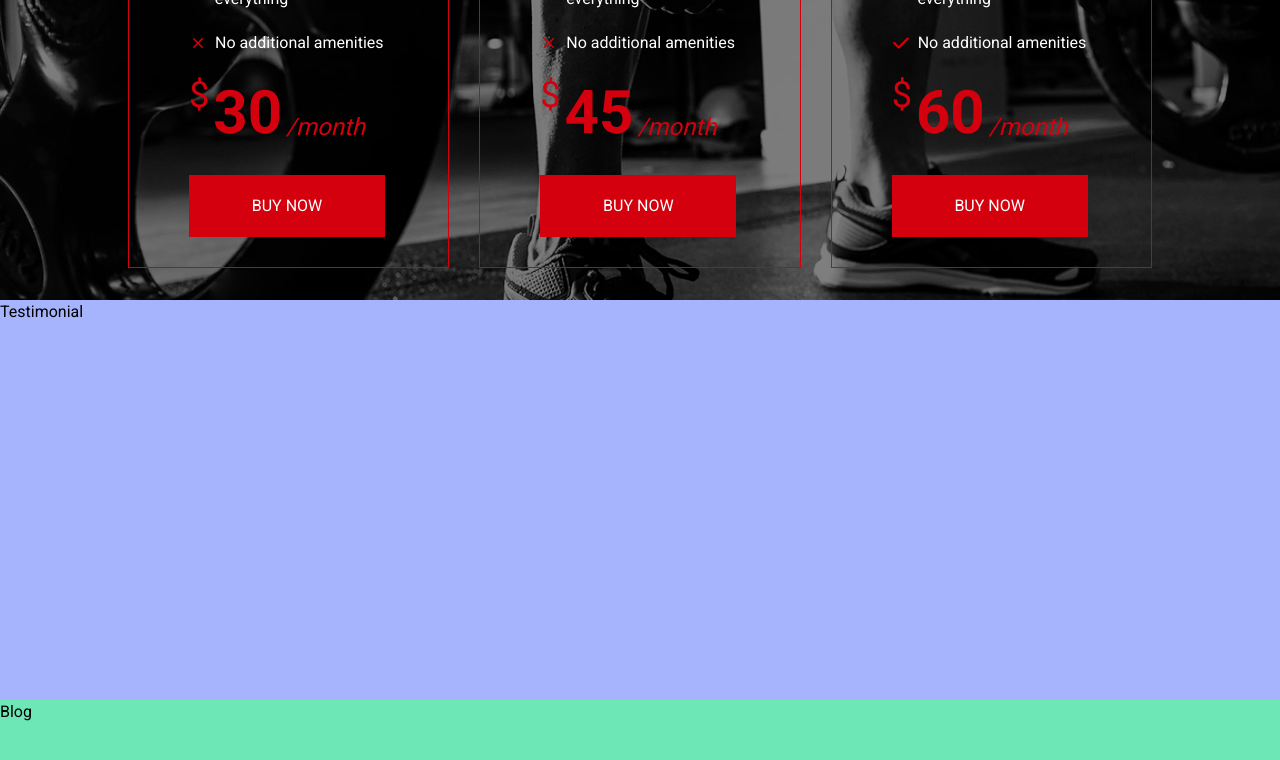
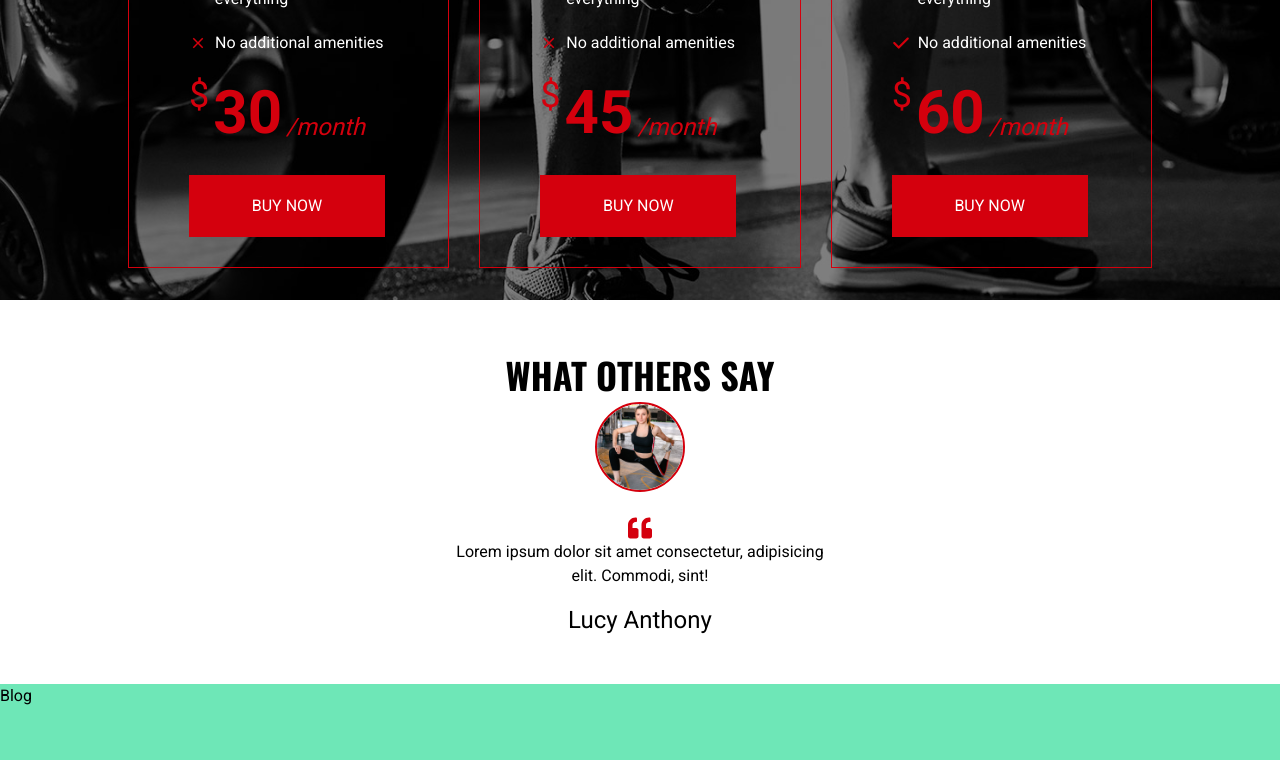
Before and after one commit to Quincy-Fer/fit-physique, a Next.js app: page / in a window 1280 px wide. Shown: the part 4844-5604 px from the top of the page. Built offline with nearby package versions, Linux system fonts and the light colour scheme.

Commit message:
Add swiper, create slides, each slide image, quote name

```diff
--- a/components/Testimonial.tsx
+++ b/components/Testimonial.tsx
@@ -59,8 +59,34 @@ const testimonialData = [
 
 const Testimonial = () => {
   return (
-    <section className="h-[50vh] bg-indigo-300" id="testimonial">
-      Testimonial
+    <section className="py-12 xl:py-28" id="testimonial">
+      <div className="container mx-auto">
+        <h2 className="h2 text-center">What others say</h2>
+        <div>
+          <Swiper>
+            {testimonialData.map((item, index) => {
+              return (
+                <SwiperSlide key={index} className="h-full">
+                  <div className="flex flex-col justify-center items-center gap-6 text-center h-full">
+                    <Image
+                      src={item.img}
+                      width={90}
+                      height={90}
+                      alt=""
+                      className="rounded-full border-2 border-accent"
+                    />
+                    <div className="flex flex-col justify-center items-center">
+                      <FaQuoteLeft className="text-2xl text-accent" />
+                      <p className="max-w-[380px] mb-4">{item.message}</p>
+                      <span className="text-2xl text-black">{item.name}</span>
+                    </div>
+                  </div>
+                </SwiperSlide>
+              );
+            })}
+          </Swiper>
+        </div>
+      </div>
     </section>
   );
 };
```
